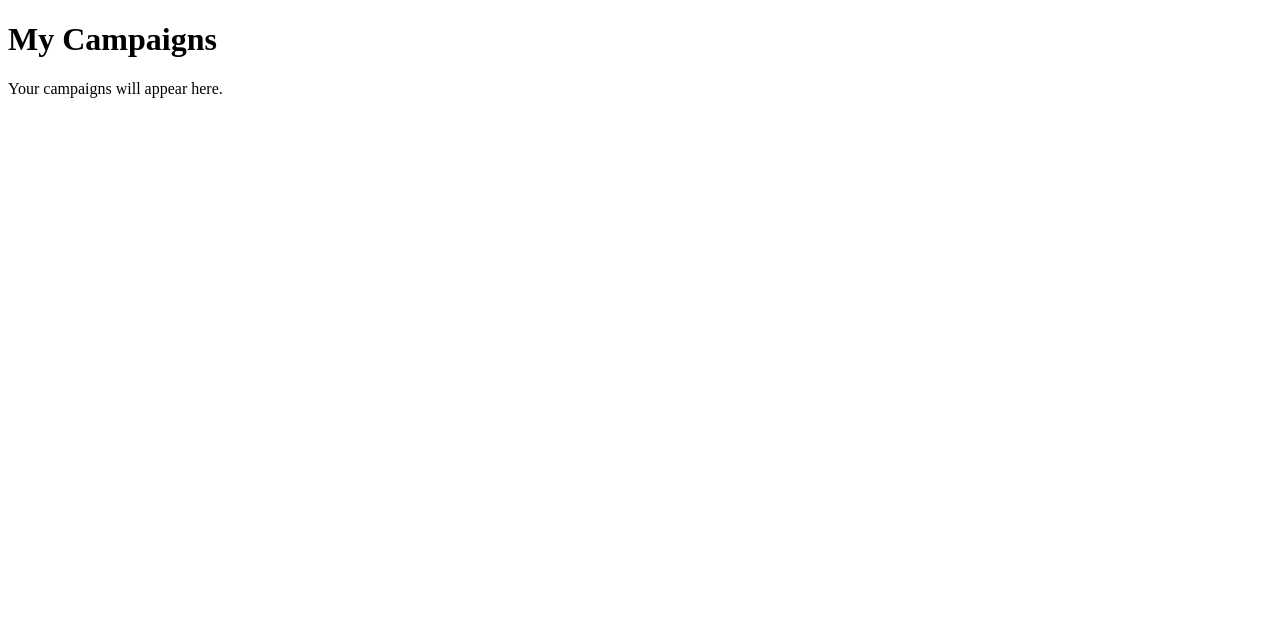
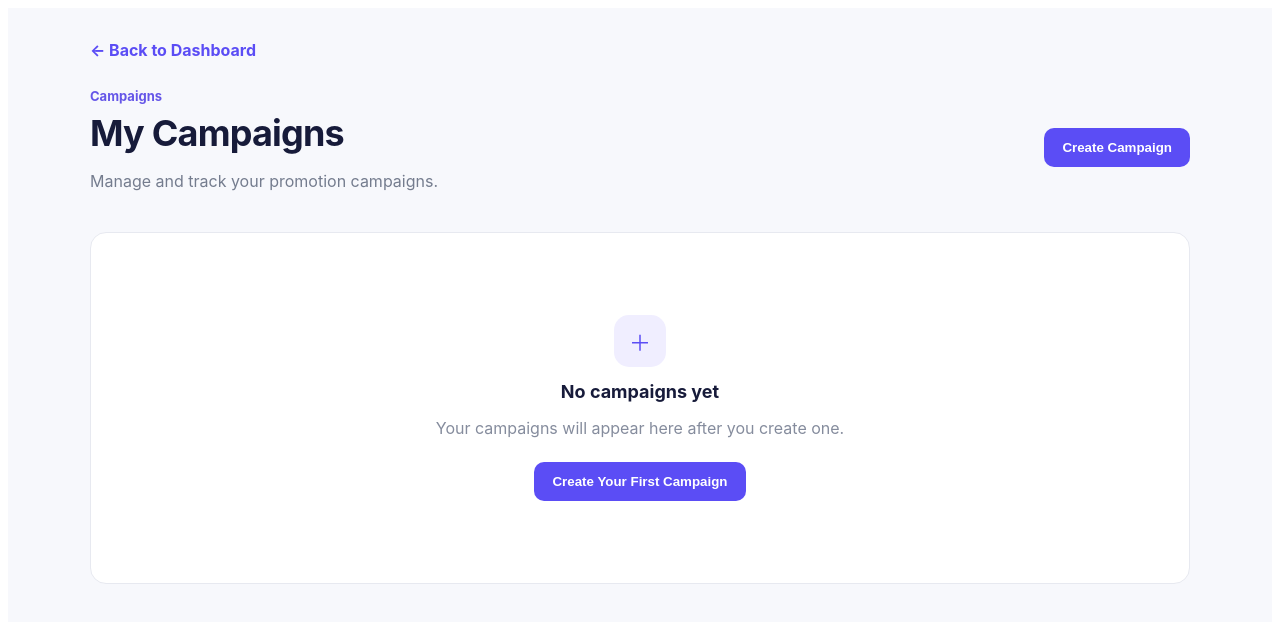
Before and after one commit to pra-y104/promvanta, a Next.js app: page /campaigns in a window 1280 px wide. Shown: the top 622 px of the page. Built offline with nearby package versions, Linux system fonts and the light colour scheme.

Commit message:
Update page.tsx

```diff
--- a/app/campaigns/page.tsx
+++ b/app/campaigns/page.tsx
@@ -1,8 +1,139 @@
+"use client";
+
+import Link from "next/link";
+
 export default function CampaignsPage() {
   return (
-    <main>
-      <h1>My Campaigns</h1>
-      <p>Your campaigns will appear here.</p>
+    <main
+      style={{
+        minHeight: "100vh",
+        background: "#f7f8fc",
+        color: "#171b3a",
+        padding: "32px",
+        fontFamily:
+          'Inter, ui-sans-serif, system-ui, -apple-system, BlinkMacSystemFont, "Segoe UI", sans-serif',
+      }}
+    >
+      <div style={{ maxWidth: 1100, margin: "0 auto" }}>
+        <Link
+          href="/dashboard"
+          style={{
+            color: "#5b4df5",
+            fontWeight: 700,
+            textDecoration: "none",
+          }}
+        >
+          ← Back to Dashboard
+        </Link>
+
+        <div
+          style={{
+            marginTop: 28,
+            display: "flex",
+            justifyContent: "space-between",
+            alignItems: "center",
+            gap: 20,
+          }}
+        >
+          <div>
+            <div
+              style={{
+                color: "#6556e8",
+                fontSize: 13,
+                fontWeight: 750,
+                marginBottom: 7,
+              }}
+            >
+              Campaigns
+            </div>
+
+            <h1
+              style={{
+                margin: 0,
+                fontSize: 36,
+                letterSpacing: "-.8px",
+              }}
+            >
+              My Campaigns
+            </h1>
+
+            <p style={{ color: "#747c8e" }}>
+              Manage and track your promotion campaigns.
+            </p>
+          </div>
+
+          <Link href="/create-campaign">
+            <button
+              style={{
+                border: 0,
+                borderRadius: 10,
+                padding: "12px 18px",
+                background: "#5b4df5",
+                color: "#fff",
+                fontWeight: 750,
+              }}
+            >
+              Create Campaign
+            </button>
+          </Link>
+        </div>
+
+        <div
+          style={{
+            marginTop: 25,
+            background: "#fff",
+            border: "1px solid #e7e9f0",
+            borderRadius: 16,
+            padding: 25,
+            minHeight: 300,
+            display: "grid",
+            placeItems: "center",
+            textAlign: "center",
+          }}
+        >
+          <div>
+            <div
+              style={{
+                width: 52,
+                height: 52,
+                borderRadius: 15,
+                background: "#f0eeff",
+                color: "#5b4df5",
+                display: "grid",
+                placeItems: "center",
+                margin: "0 auto 14px",
+                fontSize: 22,
+              }}
+            >
+              ＋
+            </div>
+
+            <strong style={{ fontSize: 18 }}>
+              No campaigns yet
+            </strong>
+
+            <p style={{ color: "#858c9d" }}>
+              Your campaigns will appear here after you create one.
+            </p>
+
+            <Link href="/create-campaign">
+              <button
+                style={{
+                  border: 0,
+                  borderRadius: 10,
+                  padding: "12px 18px",
+                  background: "#5b4df5",
+                  color: "#fff",
+                  fontWeight: 750,
+                  marginTop: 8,
+                }}
+              >
+                Create Your First Campaign
+              </button>
+            </Link>
+          </div>
+        </div>
+      </div>
     </main>
   );
-}
+                }
```
